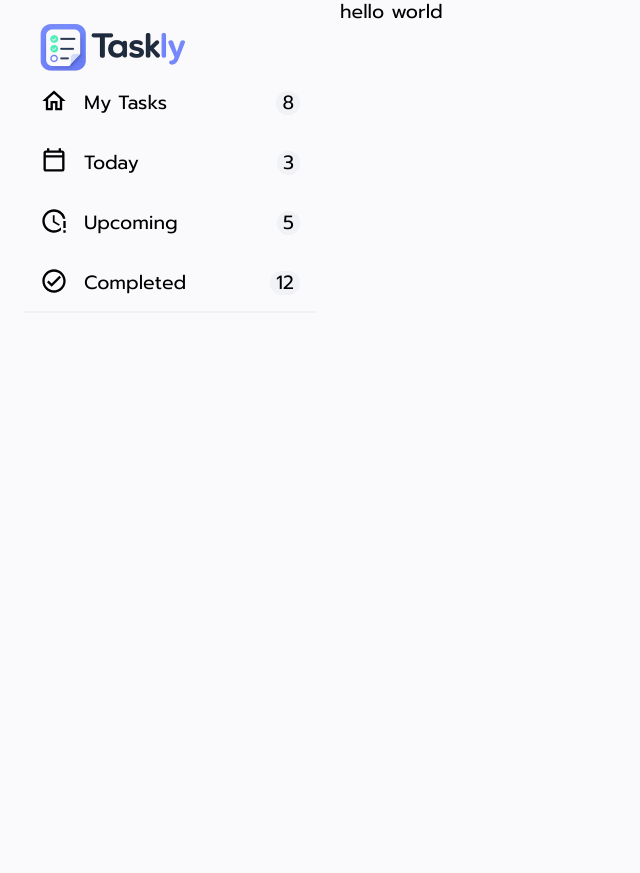
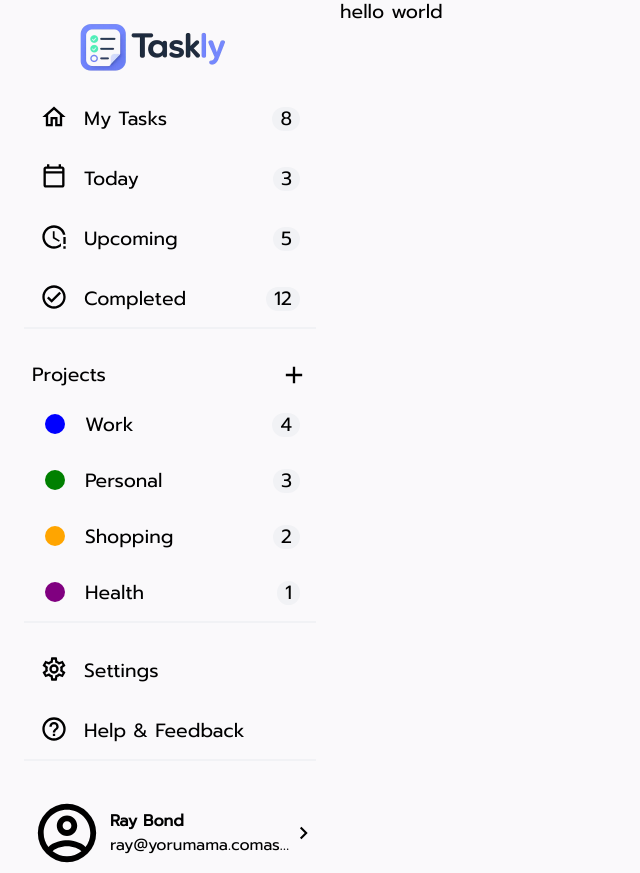
Before and after one commit to RayCodes50/todoApp, a website built with webpack: page src/template.html in a window 1280 px wide. Shown: the whole page, without its empty margins (0-640 px from the left). Before the commit the page ends 800 px from the top, so only its background shows below. Built offline with nearby package versions, Linux system fonts and the light colour scheme.

Commit message:
Create nav bar done

```diff
--- a/src/styles.css
+++ b/src/styles.css
@@ -90,33 +90,108 @@ body {
 .sidebar {
   flex: 0 0 340px;
   padding: 1.5rem;
+  min-width: 0;
 }
 .logo {
   width: 145px;
   height: auto;
-  margin-left: 1rem;
+  margin-left: 3.5rem;
+  margin-bottom: 1rem;
 }
-.menu {
+.menu,
+.projects,
+.settings {
+  margin-top: 0.5rem;
   border-bottom: 2px solid rgb(241, 242, 245);
+  margin-bottom: 2rem;
 }
-.menu_wrap {
+.settings {
+  margin-top: -1rem;
+}
+.menu_wrap,
+.project_wrap,
+.set_wrap {
   display: flex;
   align-items: flex-end;
   padding: 1rem;
 }
-.rd {
+.rd,
+.pro_rd {
   margin-left: auto;
   background-color: rgb(241, 242, 245);
   display: inline-flex;
-  padding: 0 6px;
-
+  padding: 0 8px;
   border-radius: 999px;
 }
 .icon {
   height: 1.75rem;
   margin-right: 1rem;
 }
+
+.project {
+  display: flex;
+  align-items: center;
+  margin: 0 0.5rem 0.5rem 0.5rem;
+}
+.project svg {
+  margin-left: auto;
+  margin-right: 0;
+}
+.clr {
+  width: 20px;
+  height: 20px;
+  border-radius: 50%;
+  display: inline-block;
+  margin-bottom: 3px;
+  margin-left: 5px;
+  margin-right: 1.25rem;
+}
+.clr[data-color="blue"] {
+  background-color: blue;
+}
+.clr[data-color="green"] {
+  background-color: green;
+}
+.clr[data-color="orange"] {
+  background-color: orange;
+}
+.clr[data-color="purple"] {
+  background-color: purple;
+}
 .content {
   flex: 1;
   min-width: 0;
 }
+.user {
+  margin-left: 0.5rem;
+}
+.user_wrap {
+  display: flex;
+  align-items: center;
+}
+.user_wrap svg {
+  height: 80px;
+  width: auto;
+}
+.user_logo {
+  margin-right: 0.5rem;
+  flex: 0 0 70px;
+}
+.user_info {
+  flex: 1;
+  min-width: 0;
+  font-size: 1rem;
+}
+.user_arrow {
+  margin-left: auto;
+  flex: 0 0 25px;
+}
+.user_name {
+  font-weight: bold;
+  margin-bottom: 0.3rem;
+}
+.user_info p {
+  white-space: nowrap;
+  overflow: hidden;
+  text-overflow: ellipsis;
+}
--- a/src/template.html
+++ b/src/template.html
@@ -74,47 +74,90 @@
         </div>
         <div class="projects">
           <div class="project">
-            <div class="pro_title"></div>
+            <div class="pro_title">Projects</div>
+            <svg
+              class="icon"
+              xmlns="http://www.w3.org/2000/svg"
+              viewBox="0 0 24 24"
+            >
+              <title>plus</title>
+              <path d="M19,13H13V19H11V13H5V11H11V5H13V11H19V13Z" />
+            </svg>
           </div>
           <div class="project-list">
             <div class="project_wrap">
-              <div class="clr"></div>
-              <div class="pro_title"></div>
-              <div class="pro_rd"></div>
+              <div class="clr" data-color="blue"></div>
+              <div class="pro_title">Work</div>
+              <div class="pro_rd">4</div>
             </div>
             <div class="project_wrap">
-              <div class="clr"></div>
-              <div class="pro_title"></div>
-              <div class="pro_rd"></div>
+              <div class="clr" data-color="green"></div>
+              <div class="pro_title">Personal</div>
+              <div class="pro_rd">3</div>
             </div>
             <div class="project_wrap">
-              <div class="clr"></div>
-              <div class="pro_title"></div>
-              <div class="pro_rd"></div>
+              <div class="clr" data-color="orange"></div>
+              <div class="pro_title">Shopping</div>
+              <div class="pro_rd">2</div>
             </div>
             <div class="project_wrap">
-              <div class="clr"></div>
-              <div class="pro_title"></div>
-              <div class="pro_rd"></div>
+              <div class="clr" data-color="purple"></div>
+              <div class="pro_title">Health</div>
+              <div class="pro_rd">1</div>
             </div>
           </div>
         </div>
         <div class="settings">
           <div class="set_wrap">
-            <div class="set_title"></div>
+            <svg
+              class="icon"
+              xmlns="http://www.w3.org/2000/svg"
+              viewBox="0 0 24 24"
+            >
+              <path
+                d="M12,8A4,4 0 0,1 16,12A4,4 0 0,1 12,16A4,4 0 0,1 8,12A4,4 0 0,1 12,8M12,10A2,2 0 0,0 10,12A2,2 0 0,0 12,14A2,2 0 0,0 14,12A2,2 0 0,0 12,10M10,22C9.75,22 9.54,21.82 9.5,21.58L9.13,18.93C8.5,18.68 7.96,18.34 7.44,17.94L4.95,18.95C4.73,19.03 4.46,18.95 4.34,18.73L2.34,15.27C2.21,15.05 2.27,14.78 2.46,14.63L4.57,12.97L4.5,12L4.57,11L2.46,9.37C2.27,9.22 2.21,8.95 2.34,8.73L4.34,5.27C4.46,5.05 4.73,4.96 4.95,5.05L7.44,6.05C7.96,5.66 8.5,5.32 9.13,5.07L9.5,2.42C9.54,2.18 9.75,2 10,2H14C14.25,2 14.46,2.18 14.5,2.42L14.87,5.07C15.5,5.32 16.04,5.66 16.56,6.05L19.05,5.05C19.27,4.96 19.54,5.05 19.66,5.27L21.66,8.73C21.79,8.95 21.73,9.22 21.54,9.37L19.43,11L19.5,12L19.43,13L21.54,14.63C21.73,14.78 21.79,15.05 21.66,15.27L19.66,18.73C19.54,18.95 19.27,19.04 19.05,18.95L16.56,17.95C16.04,18.34 15.5,18.68 14.87,18.93L14.5,21.58C14.46,21.82 14.25,22 14,22H10M11.25,4L10.88,6.61C9.68,6.86 8.62,7.5 7.85,8.39L5.44,7.35L4.69,8.65L6.8,10.2C6.4,11.37 6.4,12.64 6.8,13.8L4.68,15.36L5.43,16.66L7.86,15.62C8.63,16.5 9.68,17.14 10.87,17.38L11.24,20H12.76L13.13,17.39C14.32,17.14 15.37,16.5 16.14,15.62L18.57,16.66L19.32,15.36L17.2,13.81C17.6,12.64 17.6,11.37 17.2,10.2L19.31,8.65L18.56,7.35L16.15,8.39C15.38,7.5 14.32,6.86 13.12,6.62L12.75,4H11.25Z"
+              />
+            </svg>
+            <div class="set_title">Settings</div>
           </div>
           <div class="set_wrap">
-            <div class="set_title"></div>
+            <svg
+              class="icon"
+              xmlns="http://www.w3.org/2000/svg"
+              viewBox="0 0 24 24"
+            >
+              <title>help-circle-outline</title>
+              <path
+                d="M11,18H13V16H11V18M12,2A10,10 0 0,0 2,12A10,10 0 0,0 12,22A10,10 0 0,0 22,12A10,10 0 0,0 12,2M12,20C7.59,20 4,16.41 4,12C4,7.59 7.59,4 12,4C16.41,4 20,7.59 20,12C20,16.41 16.41,20 12,20M12,6A4,4 0 0,0 8,10H10A2,2 0 0,1 12,8A2,2 0 0,1 14,10C14,12 11,11.75 11,15H13C13,12.75 16,12.5 16,10A4,4 0 0,0 12,6Z"
+              />
+            </svg>
+            <div class="set_title">Help & Feedback</div>
           </div>
         </div>
         <div class="user">
           <div class="user_wrap">
-            <div class="user_logo"></div>
-            <div>
-              <p class="user_name"></p>
-              <p class="user_email"></p>
+            <svg
+              class="user_logo"
+              xmlns="http://www.w3.org/2000/svg"
+              viewBox="0 0 24 24"
+            >
+              <path
+                d="M12,2A10,10 0 0,0 2,12A10,10 0 0,0 12,22A10,10 0 0,0 22,12A10,10 0 0,0 12,2M7.07,18.28C7.5,17.38 10.12,16.5 12,16.5C13.88,16.5 16.5,17.38 16.93,18.28C15.57,19.36 13.86,20 12,20C10.14,20 8.43,19.36 7.07,18.28M18.36,16.83C16.93,15.09 13.46,14.5 12,14.5C10.54,14.5 7.07,15.09 5.64,16.83C4.62,15.5 4,13.82 4,12C4,7.59 7.59,4 12,4C16.41,4 20,7.59 20,12C20,13.82 19.38,15.5 18.36,16.83M12,6C10.06,6 8.5,7.56 8.5,9.5C8.5,11.44 10.06,13 12,13C13.94,13 15.5,11.44 15.5,9.5C15.5,7.56 13.94,6 12,6M12,11A1.5,1.5 0 0,1 10.5,9.5A1.5,1.5 0 0,1 12,8A1.5,1.5 0 0,1 13.5,9.5A1.5,1.5 0 0,1 12,11Z"
+              />
+            </svg>
+            <div class="user_info">
+              <p class="user_name">Ray Bond</p>
+              <p class="user_email">ray@yorumama.comasdfddsfsdfdsfdsfsd</p>
             </div>
-            <div class="user_svg"></div>
+            <svg
+              class="user_arrow"
+              xmlns="http://www.w3.org/2000/svg"
+              viewBox="0 0 24 24"
+            >
+              <path
+                d="M8.59,16.58L13.17,12L8.59,7.41L10,6L16,12L10,18L8.59,16.58Z"
+              />
+            </svg>
           </div>
         </div>
       </nav>
```
